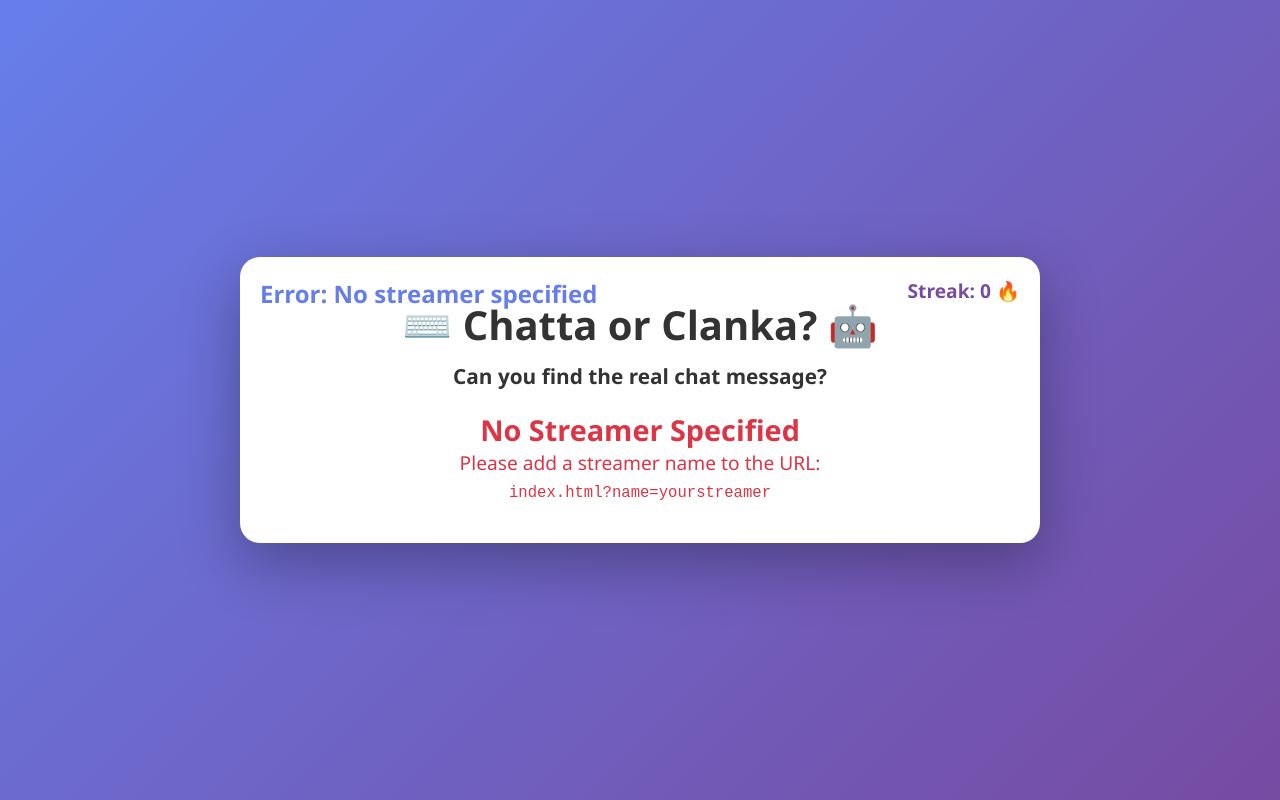
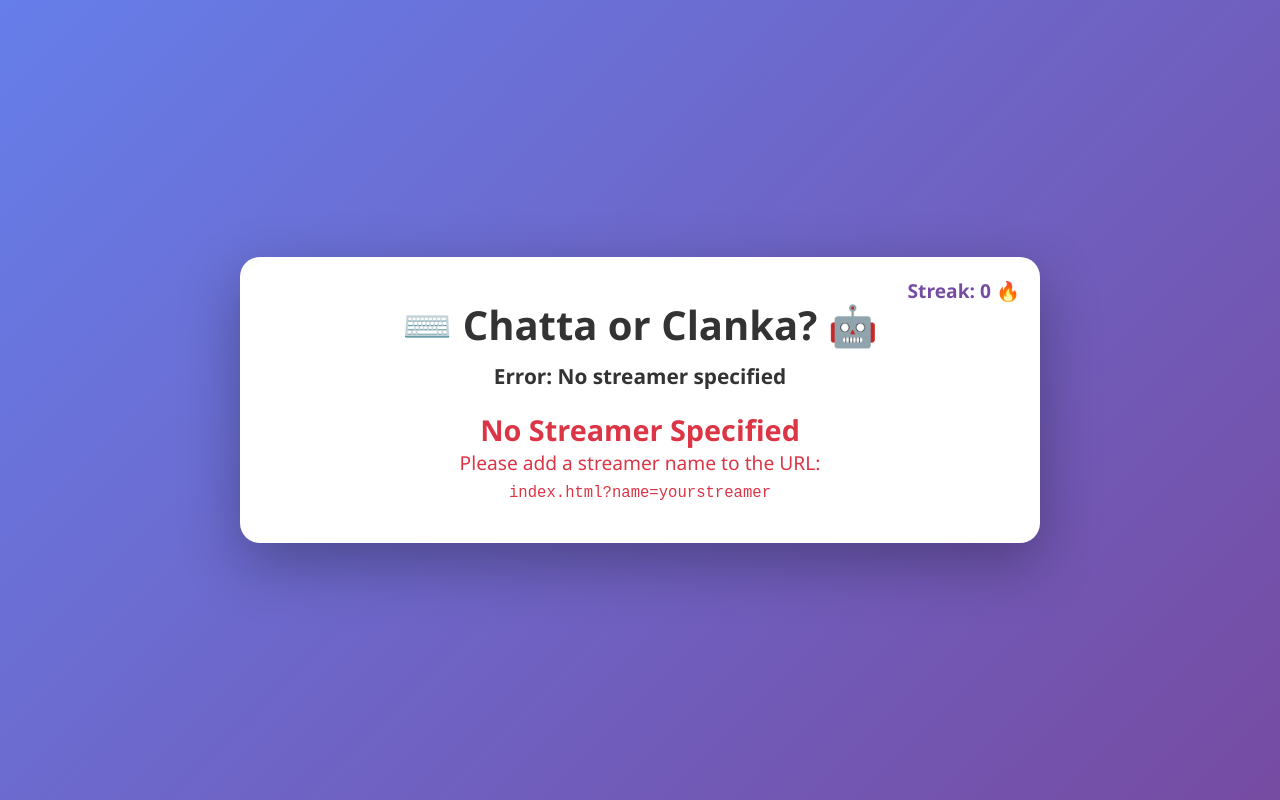
Before and after one commit to ZiedYT/chatta-or-clanka, a plain HTML site: page index.html in a window 1280 px wide. Drawn offline with Linux system fonts and the light colour scheme.

Commit message:
changed name

```diff
--- a/index.html
+++ b/index.html
@@ -9,9 +9,8 @@
 <body>
     <div class="container">
         <h1>⌨️ Chatta or Clanka? 🤖</h1>
-        <div class="instruction">Can you find the real chat message?</div>
-        <div class="streamer-name" id="streamerName"></div>
         <div class="streak">Streak: <span id="streakCount">0</span> 🔥</div>
+        <div class="instruction" id="instruction"></div>
 
         <div id="gameArea"></div>
     </div>
--- a/script.js
+++ b/script.js
@@ -11,7 +11,7 @@ const urlParams = new URLSearchParams(window.location.search);
 const streamerName = urlParams.get('name');
 
 if (!streamerName) {
-    document.getElementById('streamerName').textContent = 'Error: No streamer specified';
+    document.getElementById('instruction').textContent = 'Error: No streamer specified';
     document.getElementById('gameArea').innerHTML = `
         <div class="error">
             <h2>No Streamer Specified</h2>
@@ -22,7 +22,7 @@ if (!streamerName) {
     throw new Error('No streamer name provided in URL');
 }
 
-document.getElementById('streamerName').textContent = `Streamer: ${streamerName}`;
+document.getElementById('instruction').textContent = `👉 Can you find the ${streamerName} chatter? 👈`;
 
 // Load CSV file
 async function loadCSV() {
--- a/styles.css
+++ b/styles.css
@@ -29,15 +29,6 @@ h1 {
     color: #333;
     margin-bottom: 10px;
     font-size: 2.5em;
-}
-
-.streamer-name {
-    position: absolute;
-    top: 20px;
-    left: 20px;
-    color: #667eea;
-    font-size: 1.5em;
-    font-weight: bold;
 }
 
 .streak {
```
